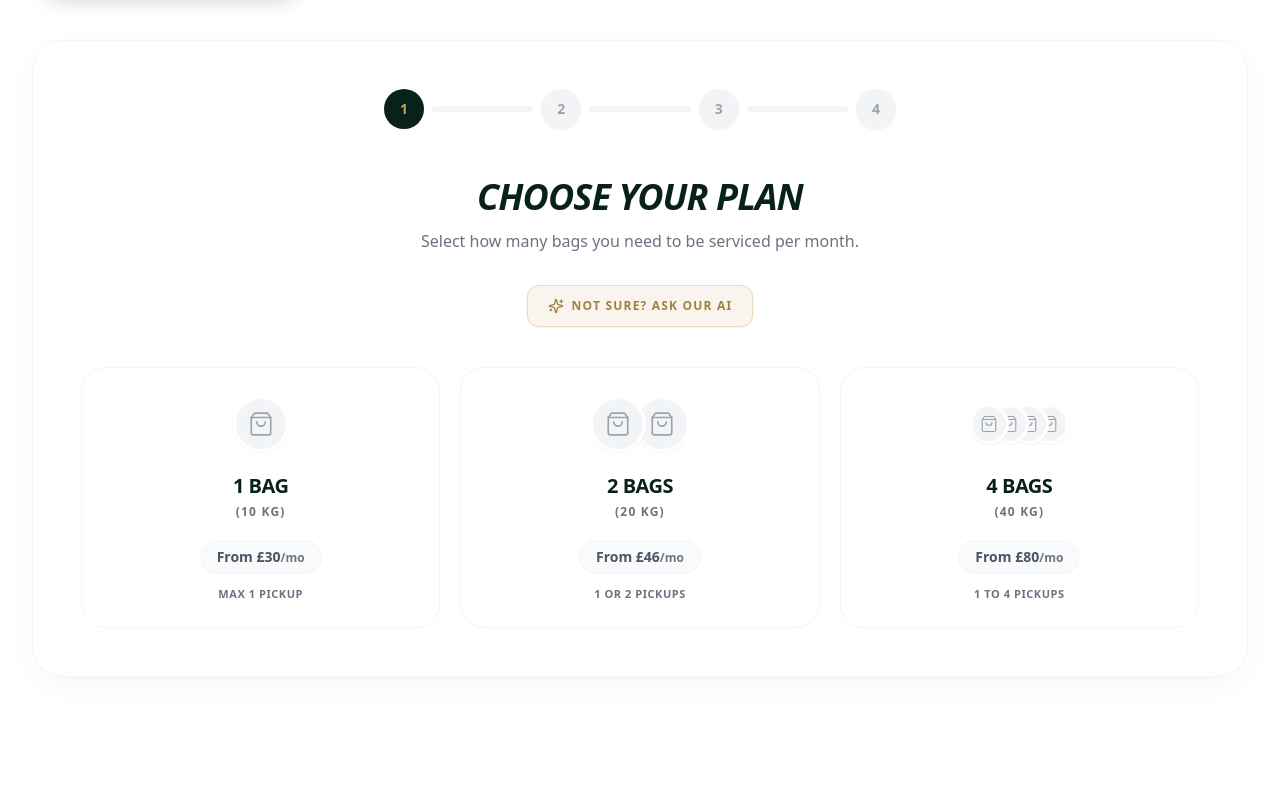
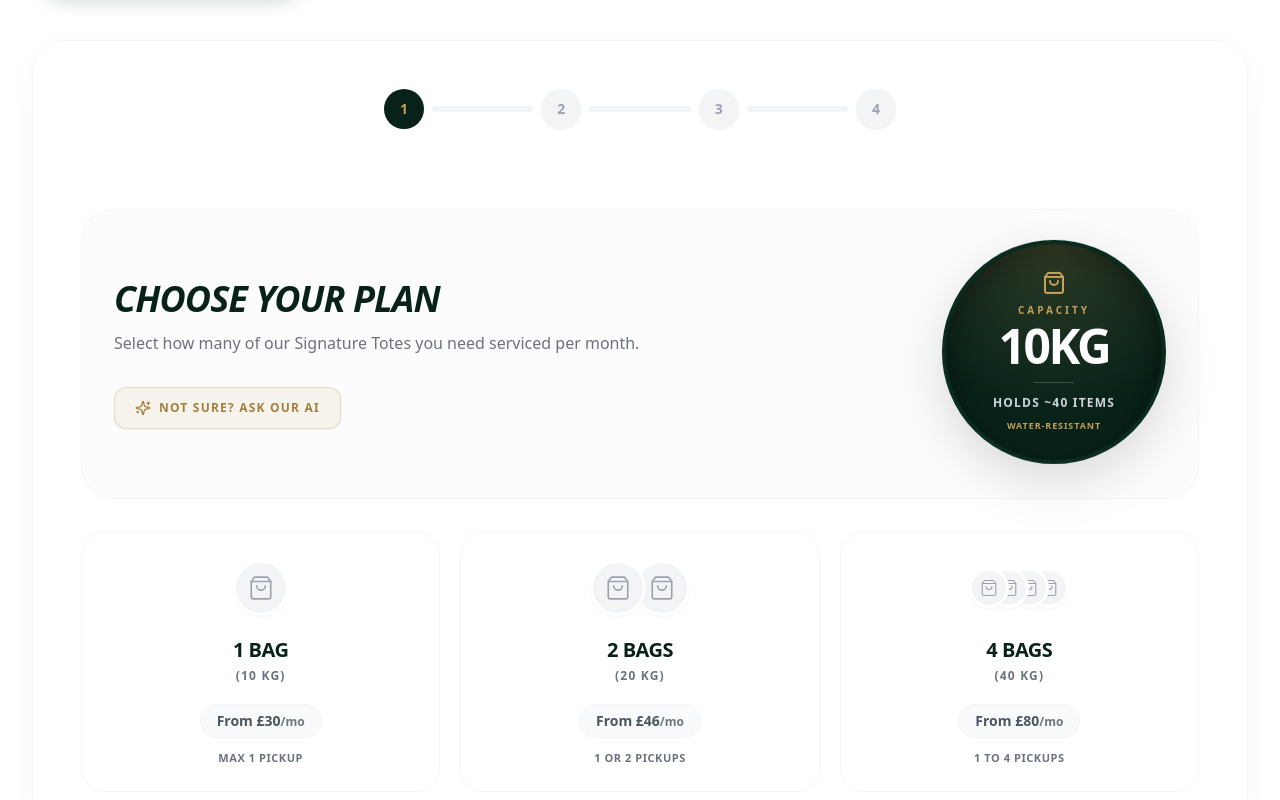
Before and after one commit to asho221/Flydry-website, a React (Create React App) app: page / in a window 1280 px wide. Shown: the part 560-1360 px from the top of the page. Before the commit the page ends 1301 px from the top, so only its background shows below. Built offline with nearby package versions, Linux system fonts and the light colour scheme; grey boxes are pictures that could not be loaded.

Commit message:
Update SubscriptionBanner.js

```diff
--- a/src/SubscriptionBanner.js
+++ b/src/SubscriptionBanner.js
@@ -488,13 +488,59 @@ function SubscriptionWidget() {
   const isScheduleValid = pickupDates.length === selectedPickups && pickupDates.every(d => d !== "") && pickupTimes.every(t => t !== "");
 
   const renderStep1 = () => (
-    <div className="space-y-4 animate-in fade-in slide-in-from-bottom-4 duration-500">
-      <div className="text-center mb-10">
+    <div className="relative space-y-8 animate-in fade-in slide-in-from-bottom-4 duration-500">
+
+      {/* --- 3D Coin Flip Physics & Styles --- */}
+      <style dangerouslySetInnerHTML={{__html: `
+        .perspective-1000 { perspective: 1000px; }
+        .preserve-3d { transform-style: preserve-3d; }
+        .backface-hidden { backface-visibility: hidden; -webkit-backface-visibility: hidden; }
+        .rotate-y-180 { transform: rotateY(180deg); }
+
+        @keyframes coin-flip-loop {
+          0%, 42% { transform: rotateY(0deg); }
+          50%, 92% { transform: rotateY(180deg); }
+          100% { transform: rotateY(360deg); }
+        }
+        .animate-coin-flip {
+          animation: coin-flip-loop 10s cubic-bezier(0.6, -0.2, 0.4, 1.2) infinite;
+        }
+
+        @keyframes float-premium {
+          0%, 100% { transform: translateY(0px); filter: drop-shadow(0 15px 25px rgba(0,0,0,0.15)); }
+          50% { transform: translateY(-12px); filter: drop-shadow(0 30px 25px rgba(0,0,0,0.08)); }
+        }
+        .animate-float-premium {
+          animation: float-premium 5s ease-in-out infinite;
+        }
+
+        @keyframes glow-pulse-slow {
+          0%, 100% { opacity: 0.5; transform: scale(0.95); }
+          50% { opacity: 1; transform: scale(1.05); }
+        }
+        .animate-glow-pulse {
+          animation: glow-pulse-slow 4s ease-in-out infinite;
+        }
+
+        @keyframes pedestal-reveal {
+          0% { opacity: 0; transform: scale(0.8) translateY(20px); }
+          100% { opacity: 1; transform: scale(1) translateY(0); }
+        }
+        .animate-pedestal-reveal {
+          animation: pedestal-reveal 0.8s cubic-bezier(0.16, 1, 0.3, 1) forwards;
+        }
+      `}} />
+
+      {/* --- Premium Product Feature Header --- */}
+      <div className="flex flex-col md:flex-row items-center justify-between gap-8 bg-gray-50/50 p-6 md:p-8 rounded-[2rem] border border-gray-100">
+
+        {/* Left: Text & AI Assistant */}
+        <div className="flex-1 text-center md:text-left w-full">
           <h2 className="text-3xl md:text-4xl font-black text-[#082219] uppercase italic tracking-tight">Choose your plan</h2>
-        <p className="text-gray-500 mt-3 font-medium">Select how many bags you need to be serviced per month.</p>
+          <p className="text-gray-500 mt-3 font-medium">Select how many of our Signature Totes you need serviced per month.</p>
 
           {/* Gemini AI Integration */}
-        <div className="mt-8 max-w-xl mx-auto">
+          <div className="mt-8 w-full max-w-md mx-auto md:mx-0">
             {!showAiHelper ? (
               <button
                 onClick={() => setShowAiHelper(true)}
@@ -503,7 +549,7 @@ function SubscriptionWidget() {
                 <Sparkles size={16} /> Not sure? Ask our AI
               </button>
             ) : (
-            <div className="bg-gray-50 p-5 rounded-[1.5rem] border border-gray-100 text-left animate-in fade-in zoom-in duration-300">
+              <div className="bg-white p-5 rounded-[1.5rem] border border-gray-200 text-left animate-in fade-in zoom-in duration-300 shadow-sm">
                 <div className="flex items-center gap-2 mb-4">
                   <Bot size={20} className="text-[#082219]" />
                   <span className="font-black text-[#082219] uppercase tracking-widest text-xs">Flydry AI Helper</span>
@@ -556,7 +602,49 @@ function SubscriptionWidget() {
           </div>
         </div>
 
-      <div className="grid grid-cols-1 md:grid-cols-3 gap-5">
+        {/* Right: The 3D Rotating Coin */}
+        <div className="w-full md:w-auto flex justify-center shrink-0">
+           <div className="relative w-48 h-48 md:w-56 md:h-56 perspective-1000 animate-pedestal-reveal mt-4 md:mt-0">
+
+              {/* FIXED: Float wrapper (separated from coin flip to prevent CSS animation override) */}
+              <div className="w-full h-full animate-float-premium">
+
+                {/* 3D Coin Container */}
+                <div className="w-full h-full relative preserve-3d animate-coin-flip group">
+
+                   {/* FRONT FACE: The Bag */}
+                   <div className="absolute inset-0 backface-hidden bg-white rounded-full border border-gray-100 shadow-inner flex items-center justify-center p-6">
+                      <div className="absolute inset-0 bg-[radial-gradient(circle_at_center,rgba(197,160,89,0.15)_0%,transparent_70%)] rounded-full animate-glow-pulse pointer-events-none"></div>
+                      <img
+                        src="https://raw.githubusercontent.com/asho221/Flydry-website/main/FDbag.png"
+                        alt="Flydry Signature Bag"
+                        className="w-full h-full object-contain relative z-10 group-hover:scale-110 transition-transform duration-700"
+                      />
+                   </div>
+
+                   {/* BACK FACE: The Specs Card */}
+                   <div className="absolute inset-0 backface-hidden bg-[#082219] rounded-full border-4 border-[#0a2b20] shadow-[inset_0_10px_30px_rgba(0,0,0,0.5)] flex flex-col items-center justify-center p-6 rotate-y-180 overflow-hidden">
+                      {/* Inner glowing accent for the backface */}
+                      <div className="absolute inset-0 bg-[radial-gradient(circle_at_top,rgba(197,160,89,0.2)_0%,transparent_70%)] rounded-full pointer-events-none"></div>
+
+                      <ShoppingBag size={24} className="text-[#C5A059] mb-2 relative z-10" />
+                      <span className="text-[#C5A059] text-[9px] md:text-[10px] font-black uppercase tracking-[0.3em] mb-1 relative z-10">Capacity</span>
+                      <span className="text-4xl md:text-5xl font-black text-white leading-none relative z-10 tracking-tighter">10KG</span>
+
+                      <div className="w-10 h-px bg-white/20 my-3 relative z-10"></div>
+
+                      <span className="text-[10px] md:text-xs text-gray-300 font-bold uppercase tracking-widest leading-tight text-center relative z-10">Holds ~40 Items</span>
+                      <span className="text-[8px] md:text-[9px] text-[#C5A059] font-black uppercase tracking-widest mt-2 relative z-10">Water-Resistant</span>
+                   </div>
+
+                </div>
+              </div>
+           </div>
+        </div>
+
+      </div>
+
+      <div className="grid grid-cols-1 md:grid-cols-3 gap-5 relative z-10">
         {[1, 2, 4].map((bagCount) => {
           const minPrice = Math.min(...Object.values(pricingData[bagCount]).map(p => p.total));
 
@@ -687,19 +775,21 @@ function SubscriptionWidget() {
       </div>
 
       <div className="bg-white border rounded-[1.5rem] overflow-hidden shadow-sm border-gray-100">
-        <div className="h-56 bg-gray-100 w-full relative overflow-hidden">
+        <div className="h-64 bg-gray-50 w-full relative overflow-hidden flex items-center justify-center p-8">
+            {/* Radial glow behind the bag for a premium studio feel */}
+            <div className="absolute inset-0 bg-[radial-gradient(circle_at_center,rgba(197,160,89,0.1)_0%,transparent_70%)]"></div>
             <img
-              src="/flydry-bag.jpg"
+              src="https://raw.githubusercontent.com/asho221/Flydry-website/main/FDbag.png"
               alt="Flydry Wash & Fold Bag"
-              className="w-full h-full object-cover"
+              className="w-full h-full object-contain relative z-10 hover:scale-105 transition-transform duration-700 drop-shadow-xl"
               onError={(e) => {
                 e.target.onerror = null;
                 e.target.src = "https://images.unsplash.com/photo-1550963295-019d8a8a61c5?auto=format&fit=crop&q=80&w=800";
                 e.target.className = "w-full h-full object-cover opacity-80 mix-blend-luminosity";
               }}
             />
-            <div className="absolute inset-0 flex items-center justify-center pointer-events-none bg-gradient-to-t from-black/40 to-transparent">
-              <span className="text-[#C5A059] px-6 py-3 rounded-xl font-black bg-[#082219]/90 backdrop-blur-md shadow-2xl border border-[#C5A059]/20 uppercase tracking-[0.2em] text-xs">
+            <div className="absolute bottom-4 left-0 right-0 flex justify-center pointer-events-none z-20">
+              <span className="text-[#C5A059] px-6 py-2 rounded-xl font-black bg-[#082219]/90 backdrop-blur-md shadow-2xl border border-[#C5A059]/20 uppercase tracking-[0.2em] text-[10px]">
                 Holds ~10kg
               </span>
             </div>
```
Lines whose indentation alone changed are shown as unchanged.
